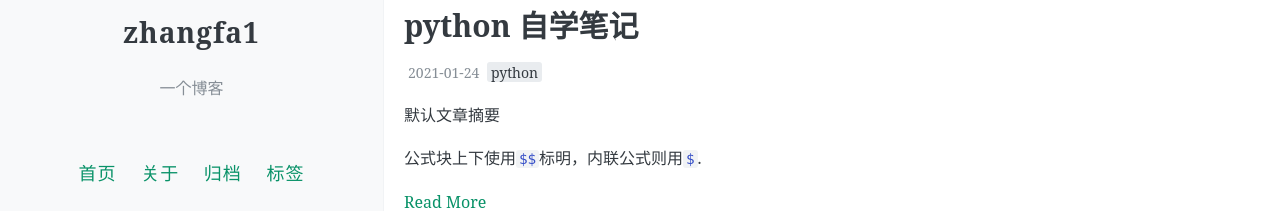
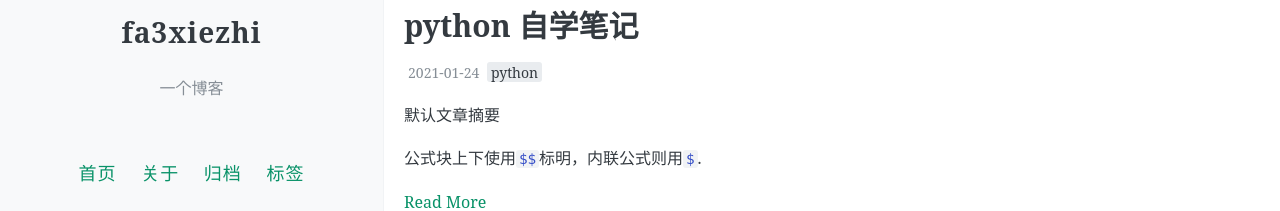
Before and after one commit to fa-3/fa-3.github.io, a Jekyll site: the page built from index.html, in a window 1280 px wide. Shown: the part 290-501 px from the top of the page. Built offline with Jekyll 4.4.1, drawn with Linux system fonts in a browser that asks for light colours; the list of posts is cut into pages by our own code; comment, search, counter and statistics services are not loaded.

Commit message:
Update _config.yml

```diff
--- a/_config.yml
+++ b/_config.yml
@@ -7,7 +7,7 @@
 # 井号后面的文字是说明文档，不会被程序读取。
 
 # 描述/签名
-name: zhangfa1
+name: fa3xiezhi
 description: 一个博客
 
 # 输入你的网站域名（如果你没有添加自己的域名，而是直接用GitHub pages分配的域名的话可以省略）
@@ -16,7 +16,7 @@ url:
 # 添加你的博客的二级域名，一般来说是你的repository名
 # 如果你的博客的URL是：(http://yourusername.github.io/repository-name)
 # 那么就写成 "/repository-name"
-baseurl: /zhangfa1.github.io
+baseurl: /fa3xiezhi.github.io
 
 
 #
@@ -55,7 +55,7 @@ footer-links:
   email: #youremailaddress@mail.com
   facebook: #https://www.facebook.com/<>
   flickr: #https://www.flickr.com/<>
-  github: zhangfa1/zhangfa1.github.io #https://github.com/<>
+  github: fa3xiezhi/fa3xiezhi.github.io #https://github.com/<>
   instagram: #https://instagram.com/<>
   linkedin: #https://www.linkedin.com/in/<>
   pinterest: #https://www.pinterest.com/<>
```
